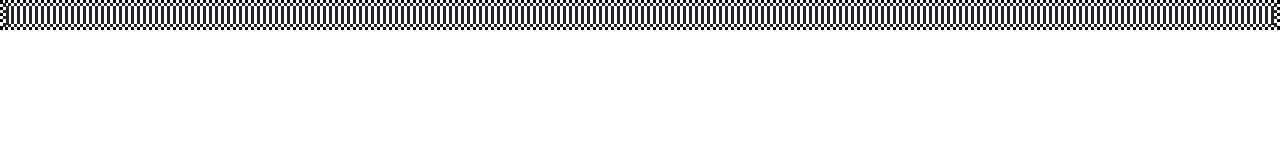
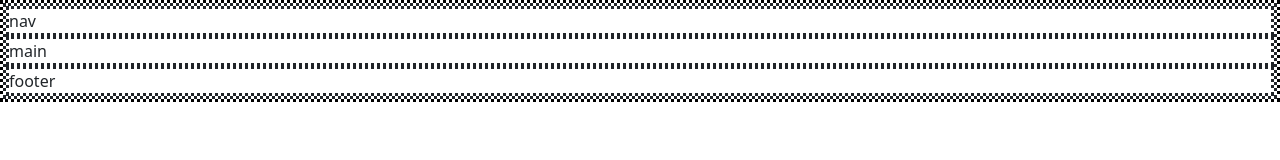
Before and after one commit to SeokcheonMoon/study_publishings, a plain HTML site: page docs/bootstraps/standard.html in a window 1280 px wide. Drawn offline with nearby package versions, Linux system fonts and the light colour scheme.

Commit message:
standard

```diff
--- a/docs/bootstraps/standard.html
+++ b/docs/bootstraps/standard.html
@@ -13,9 +13,9 @@
 </head>
 
 <body>
-    <nav></nav>
-    <main></main>
-    <footer></footer>
+    <nav>nav</nav>
+    <main>main</main>
+    <footer>footer</footer>
 </body>
     <!-- Latest compiled JavaScript -->
     <script src="https://cdn.jsdelivr.net/npm/bootstrap@5.3.2/dist/js/bootstrap.bundle.min.js"></script>
```
